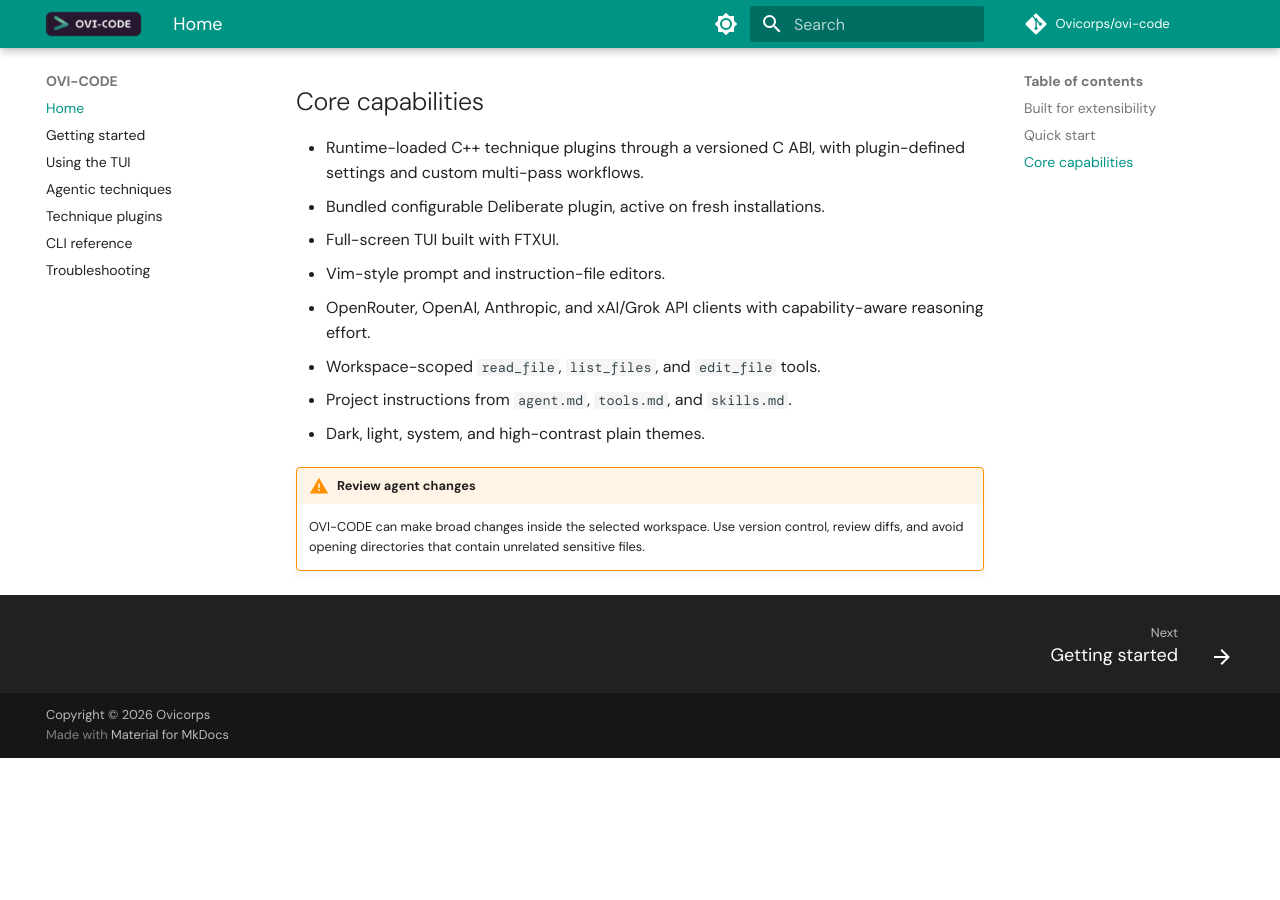
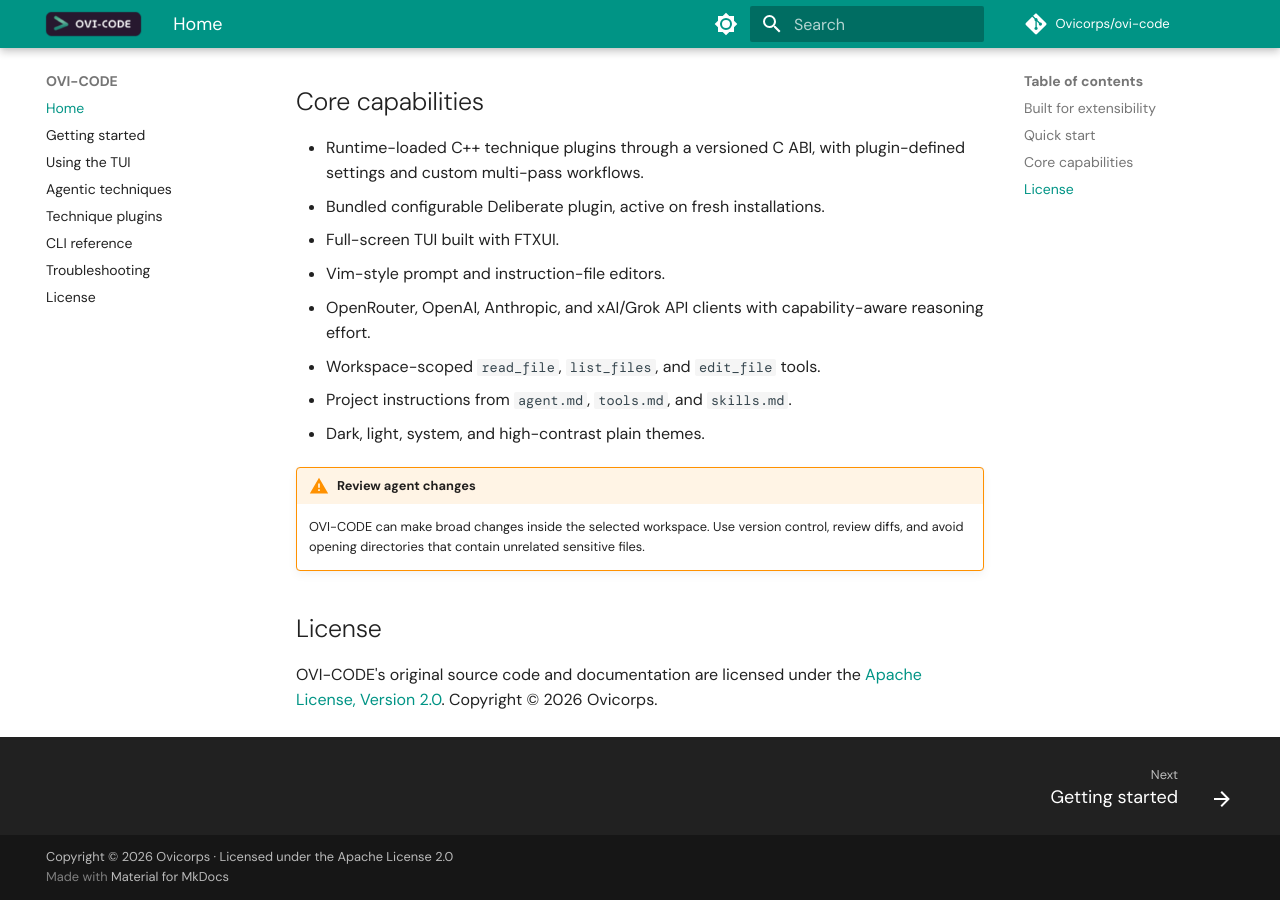
Before and after one commit to Ovicorps/ovi-code, an MkDocs documentation site: the page built from docs/index.md, in a window 1280 px wide and 900 px high, scrolled down 1761 px. Built offline with MkDocs 1.6.1 and Material for MkDocs 9.7.7, drawn with Linux system fonts in a browser that asks for light colours; some web fonts are replaced; comment, search, counter and statistics services are not loaded; before the commit the page ends 2519 px from its top, so only the background shows below that.

Commit message:
added license and notice

```diff
--- a/CMakeLists.txt
+++ b/CMakeLists.txt
@@ -184,6 +184,8 @@
 install(TARGETS ovi-code RUNTIME DESTINATION ${CMAKE_INSTALL_BINDIR})
 install(FILES include/ovicode/technique_plugin.h
         DESTINATION ${CMAKE_INSTALL_INCLUDEDIR}/ovicode)
+install(FILES LICENSE NOTICE
+        DESTINATION ${CMAKE_INSTALL_DATAROOTDIR}/licenses/ovi-code)
 
 option(OVI_CODE_BUILD_EXAMPLE_PLUGINS "Build example technique plugins" ON)
 if(OVI_CODE_BUILD_EXAMPLE_PLUGINS)
--- a/docs/index.md
+++ b/docs/index.md
@@ -100,3 +100,8 @@
     OVI-CODE can make broad changes inside the selected workspace. Use version
     control, review diffs, and avoid opening directories that contain unrelated
     sensitive files.
+
+## License
+
+OVI-CODE's original source code and documentation are licensed under the
+[Apache License, Version 2.0](license.md). Copyright © 2026 Ovicorps.
--- a/mkdocs.yml
+++ b/mkdocs.yml
@@ -46,6 +46,7 @@
   - Technique plugins: plugins.md
   - CLI reference: reference.md
   - Troubleshooting: troubleshooting.md
+  - License: license.md
 
 plugins:
   - search
@@ -59,13 +60,19 @@
       anchor_linenums: true
   - pymdownx.keys
   - pymdownx.superfences
+  - pymdownx.snippets:
+      check_paths: true
+      base_path:
+        - .
   - pymdownx.tabbed:
       alternate_style: true
   - tables
   - toc:
       permalink: true
 
-copyright: Copyright &copy; 2026 Ovicorps
+copyright: >-
+  Copyright &copy; 2026 Ovicorps ·
+  Licensed under the <a href="https://www.apache.org/licenses/LICENSE-2.0">Apache License 2.0</a>
 
 extra_css:
   - stylesheets/extra.css
```
Also changed, not shown: README.md (+9 -0 lines), docs/license.md (added, +27 -0 lines), 6 other files.
